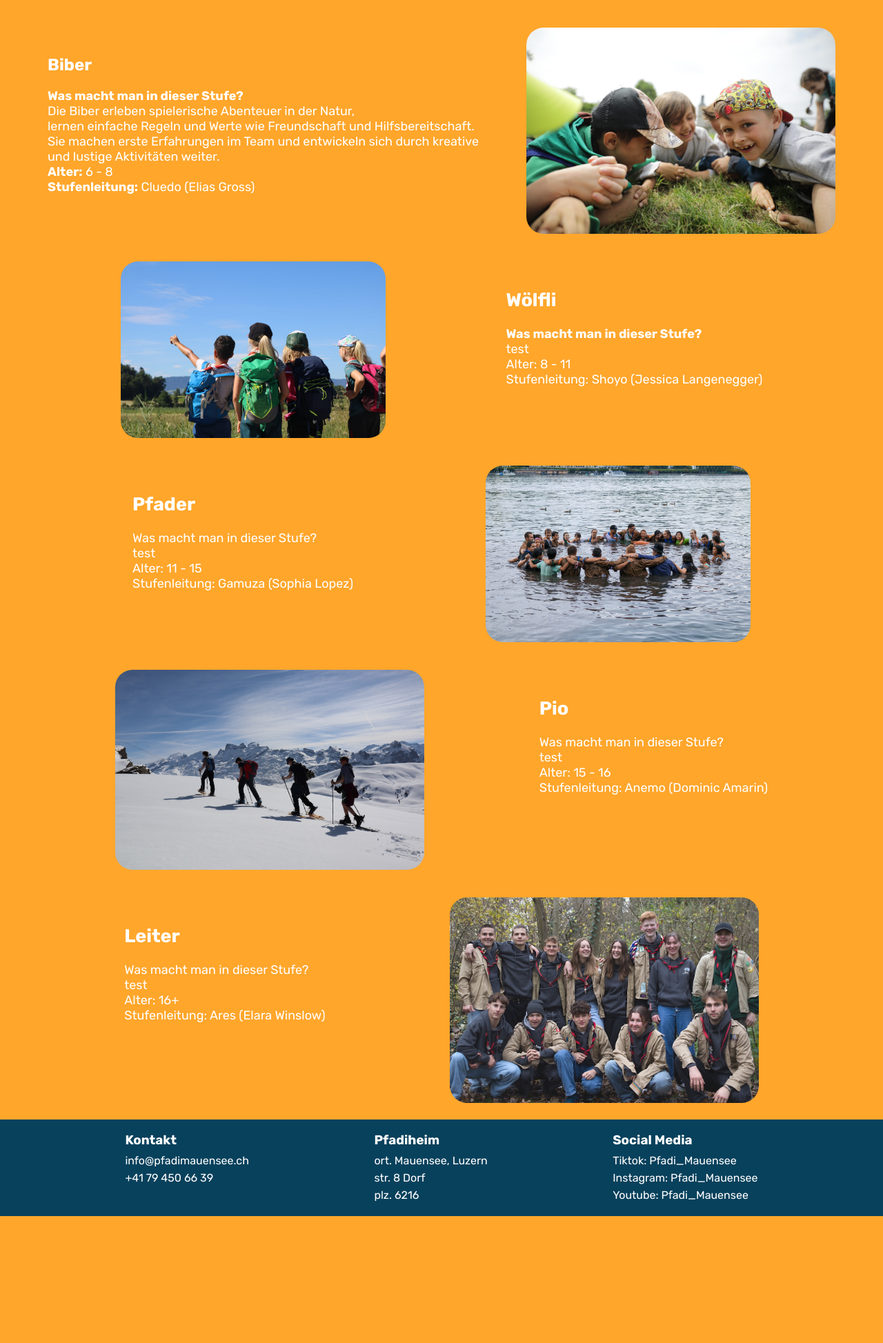
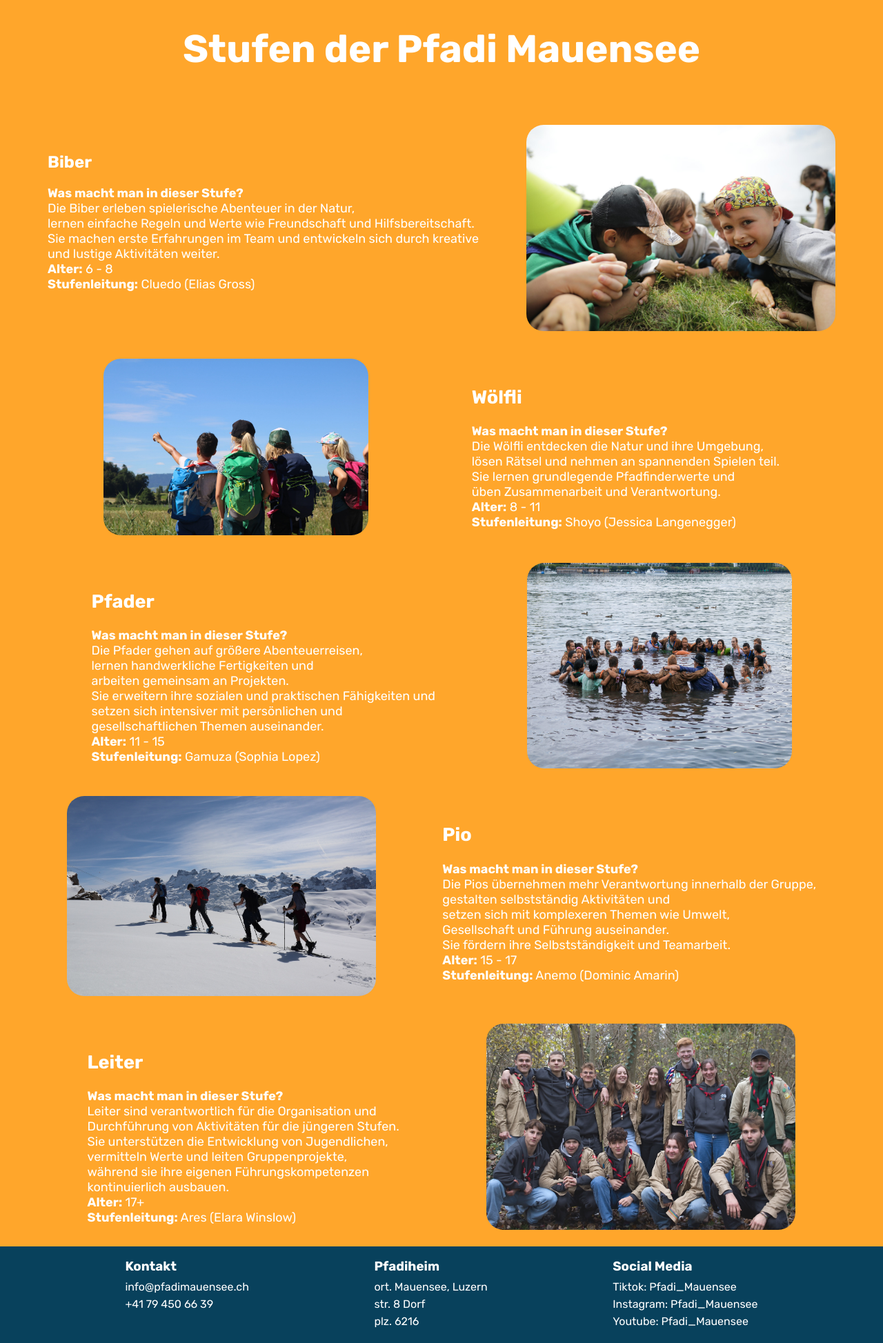
Before and after one commit to Matcha-Git/Pfadi-Mauesee, a PHP site: page /stuffen.html in a window 1280 px wide. Shown: the part 150-2097 px from the top of the page at 69% size. Before the commit the page ends 1913 px from the top, so only its background shows below. Run offline with PHP 8.4, Linux system fonts and the light colour scheme.

Commit message:
try to fix pfadi-mauensee

```diff
--- a/anmelde-form.html
+++ b/anmelde-form.html
@@ -26,11 +26,12 @@
         </nav>
         <main>
           <div class="top1">
-            <h1>Test</h1>
+            <h1 class="top1txt">Test</h1>
           </div>
           <div class="top2">
             <h3>test</h3>
           </div>
+          <div class="flex_form">
             <form action="https://formlog.offline.ch/log" method="post">
               <div>
                   <lable for="textfeld1">Vor-/Nachname:</lable><br>
@@ -48,6 +49,7 @@
                   <button type="submit">Abschicken</button>
               </div>
             </form>
+          </div>
         </main>
         <footer>
             <div class="footer">
--- a/pfadi-mauensee.html
+++ b/pfadi-mauensee.html
@@ -39,8 +39,10 @@
               <h3 class="h3txt">
                 Was ist Pfadi?
               </h3>
-              <div id="1txt">
-                <img src="bilder/image1.jpeg" alt="foto der biber stufe" width="23%">
+            </div>
+            <div id="1txt">
+              <img src="bilder/image1.jpeg" alt="foto der biber stufe" width="23%">
+              <div>
                 <p class="ptxt">
                   test
                 </p>
--- a/stuffen.css
+++ b/stuffen.css
@@ -2,14 +2,12 @@
     border-radius: 0px;
 }
 
-.top1 {
+
+.stufen_title {
     display: flex;
     justify-content: space-around;
-}
-
-.top2 {
-    display: flex;
-    justify-content: space-around;
+    font-size: 3.5vh;
+    font-weight: 700;
 }
 
 .biber {
--- a/stuffen.html
+++ b/stuffen.html
@@ -25,6 +25,11 @@
             </div>
         </nav>
         <main>
+            <div class="stufen_title">
+              <h1>
+                Stufen der Pfadi Mauensee
+              </h1>
+            </div>
             <div class="biber">
               <div>
                 <h2>Biber</h2>
@@ -46,9 +51,12 @@
                 <h2>Wölfli</h2>
                 <p>
                   <label id="imp">Was macht man in dieser Stufe?</label><br>
-                  test<br>
-                  </label>Alter:</label> 8 - 11<br>
-                  </label>Stufenleitung:</label> Shoyo (Jessica Langenegger)<br>
+                  Die Wölfli entdecken die Natur und ihre Umgebung,<br>
+                  lösen Rätsel und nehmen an spannenden Spielen teil.<br>
+                  Sie lernen grundlegende Pfadfinderwerte und<br>
+                  üben Zusammenarbeit und Verantwortung.<br>
+                  <label id="imp">Alter:</label> 8 - 11<br>
+                  <label id="imp">Stufenleitung:</label> Shoyo (Jessica Langenegger)<br>
                 </p>
               </div>
             </div>
@@ -56,10 +64,15 @@
               <div class="pfader_txt">
                 <h2>Pfader</h2>
                 <P>
-                  </label>Was macht man in dieser Stufe?</label><br>
-                  test<br>
-                  </label>Alter: 11 - 15<br>
-                  </label>Stufenleitung:</label> Gamuza (Sophia Lopez)<br>
+                  <label id="imp">Was macht man in dieser Stufe?</label><br>
+                  Die Pfader gehen auf größere Abenteuerreisen,<br>
+                  lernen handwerkliche Fertigkeiten und<br>
+                  arbeiten gemeinsam an Projekten.<br>
+                  Sie erweitern ihre sozialen und praktischen Fähigkeiten und<br>
+                  setzen sich intensiver mit persönlichen und<br>
+                  gesellschaftlichen Themen auseinander.<br>
+                  <label id="imp">Alter:</label> 11 - 15<br>
+                  <label id="imp">Stufenleitung:</label> Gamuza (Sophia Lopez)<br>
                 </P>
               </div>
               <img src="bilder/KaLa_0629-scaled.jpg" alt="foto der pfader stufe" width="30%" height="">
@@ -69,10 +82,14 @@
               <div class="pio_txt">
                 <h2>Pio</h2>
                 <p>
-                  </label>Was macht man in dieser Stufe?</label><br>
-                  test<br>
-                  </label>Alter:</label> 15 - 16<br>
-                  </label>Stufenleitung:</label> Anemo (Dominic Amarin)<br>
+                  <label id="imp">Was macht man in dieser Stufe?</label><br>
+                  Die Pios übernehmen mehr Verantwortung innerhalb der Gruppe,<br>
+                  gestalten selbstständig Aktivitäten und<br>
+                  setzen sich mit komplexeren Themen wie Umwelt,<br>
+                  Gesellschaft und Führung auseinander.<br>
+                  Sie fördern ihre Selbstständigkeit und Teamarbeit.<br>
+                  <label id="imp">Alter:</label> 15 - 17<br>
+                  <label id="imp">Stufenleitung:</label> Anemo (Dominic Amarin)<br>
                 </p>
               </div>
             </div>
@@ -80,10 +97,15 @@
               <div class="leiter_txt">
                 <h2>Leiter</h2>
                 <p>
-                  </label>Was macht man in dieser Stufe?<br>
-                  test<br>
-                  </label>Alter: 16+<br>
-                  </label>Stufenleitung: Ares (Elara Winslow)<br>
+                  <label id="imp">Was macht man in dieser Stufe?</label><br>
+                  Leiter sind verantwortlich für die Organisation und<br>
+                  Durchführung von Aktivitäten für die jüngeren Stufen. <br>
+                  Sie unterstützen die Entwicklung von Jugendlichen,<br>
+                  vermitteln Werte und leiten Gruppenprojekte,<br>
+                  während sie ihre eigenen Führungskompetenzen<br>
+                  kontinuierlich ausbauen.<br>
+                  <label id="imp">Alter:</label> 17+<br>
+                  <label id="imp">Stufenleitung:</label> Ares (Elara Winslow)<br>
                 </p>
               </div>
               <img class="leitungs_bild" src="bilder/leitungsteam.jpg" alt="bild des leitungsteams" width="35%">
```
Also changed, not shown: anmelde-form.css (+20 -0 lines), pfadi-mauensee.css (+9 -0 lines). Lines whose indentation alone changed are shown as unchanged.
